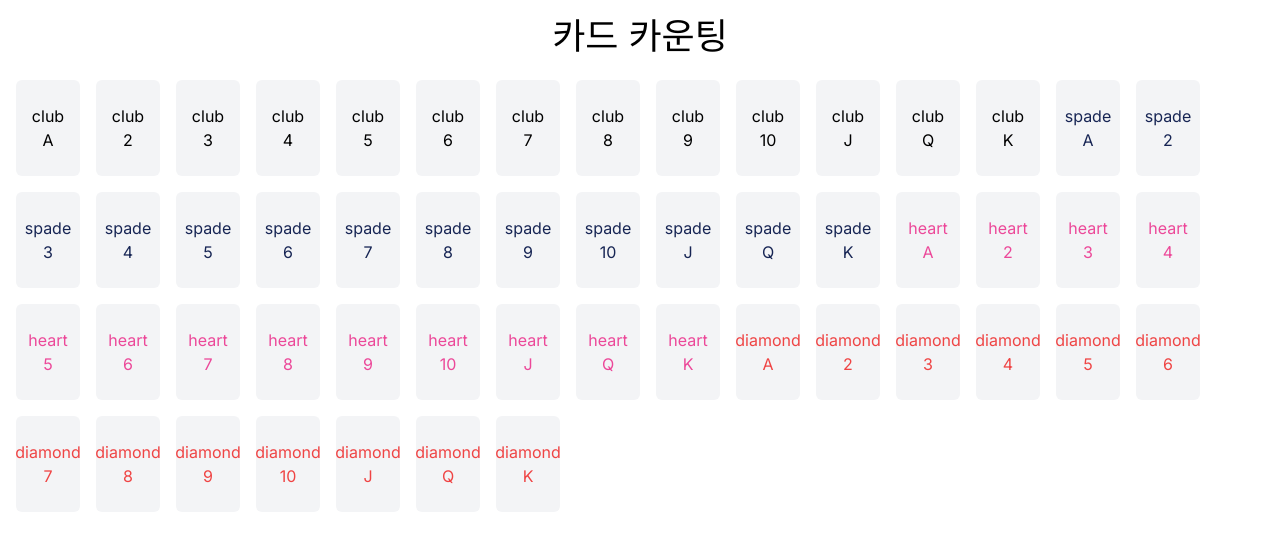
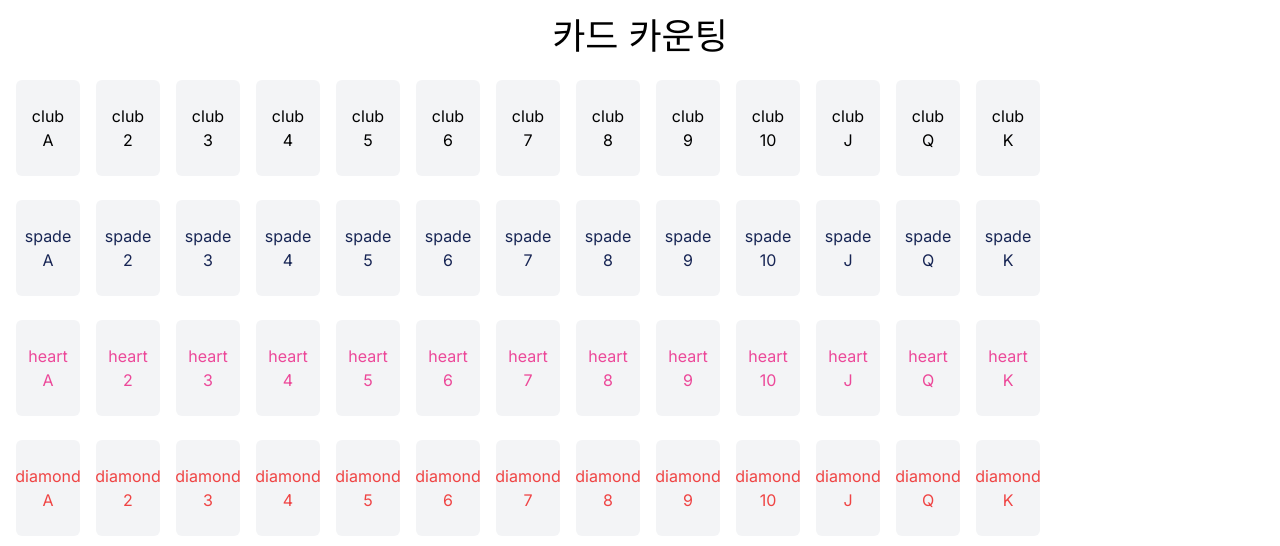
Before and after one commit to harrdas/card-counting, a Next.js app: page / in a window 1280 px wide. Shown: the top 546 px of the page. Built offline with nearby package versions, Linux system fonts and the light colour scheme.

Commit message:
- add: 카드 종류별로 state 생성 - add: 카드 초기화 하는 함수 생성하여 사용

```diff
--- a/app/page.tsx
+++ b/app/page.tsx
@@ -6,17 +6,9 @@ import {
   CardNumberTypes,
   CardTypes,
 } from "@/app/types/CardTypes";
-import { useEffect, useState } from "react";
+import { useState } from "react";
 
 export default function Home() {
-  const [cards, setCards] = useState<CardInterface[]>([]);
-  const [clubCards, setClubCards] = useState<CardInterface[]>([]);
-  const [spadeCards, setSpadeCards] = useState<CardInterface[]>([]);
-  const [heartCards, setHeartCards] = useState<CardInterface[]>([]);
-  const [diamondCards, setDiamondCards] = useState<CardInterface[]>([]);
-
-  useEffect(() => {
-    const cardTypes: CardTypes[] = ["club", "spade", "heart", "diamond"];
   const cardNumbers: CardNumberTypes[] = [
     "A",
     "2",
@@ -33,20 +25,25 @@ export default function Home() {
     "K",
   ];
 
-    // get all Cards
-    cardTypes.forEach((cardType) => {
-      cardNumbers.forEach((cardNumber) => {
-        setCards((prev) => [
-          ...prev,
-          {
-            type: cardType,
+  const initializeCards = (type: CardTypes) =>
+    cardNumbers.map((cardNumber) => ({
+      type: type,
       number: cardNumber,
       isToggled: false,
-          },
-        ]);
-      });
-    });
-  }, []);
+    }));
+
+  const [clubCards, setClubCards] = useState<CardInterface[]>(
+    initializeCards("club")
+  );
+  const [spadeCards, setSpadeCards] = useState<CardInterface[]>(
+    initializeCards("spade")
+  );
+  const [heartCards, setHeartCards] = useState<CardInterface[]>(
+    initializeCards("heart")
+  );
+  const [diamondCards, setDiamondCards] = useState<CardInterface[]>(
+    initializeCards("diamond")
+  );
 
   const handleClick = () => {};
 
@@ -54,8 +51,38 @@ export default function Home() {
     <div className="p-4 max-w-7xl mx-auto">
       <h1 className="text-4xl text-center">카드 카운팅</h1>
       <br />
-      <div className="flex flex-row flex-wrap gap-4">
-        {cards.map((card, index) => (
+      <div className="flex flex-row flex-wrap gap-4 mb-6">
+        {clubCards.map((card, index) => (
+          <Card
+            key={`${card.type}-${index}`}
+            index={index}
+            card={card}
+            handleClick={handleClick}
+          />
+        ))}
+      </div>
+      <div className="flex flex-row flex-wrap gap-4 mb-6">
+        {spadeCards.map((card, index) => (
+          <Card
+            key={`${card.type}-${index}`}
+            index={index}
+            card={card}
+            handleClick={handleClick}
+          />
+        ))}
+      </div>
+      <div className="flex flex-row flex-wrap gap-4 mb-6">
+        {heartCards.map((card, index) => (
+          <Card
+            key={`${card.type}-${index}`}
+            index={index}
+            card={card}
+            handleClick={handleClick}
+          />
+        ))}
+      </div>
+      <div className="flex flex-row flex-wrap gap-4 mb-6">
+        {diamondCards.map((card, index) => (
           <Card
             key={`${card.type}-${index}`}
             index={index}
```
Lines whose indentation alone changed are shown as unchanged.
